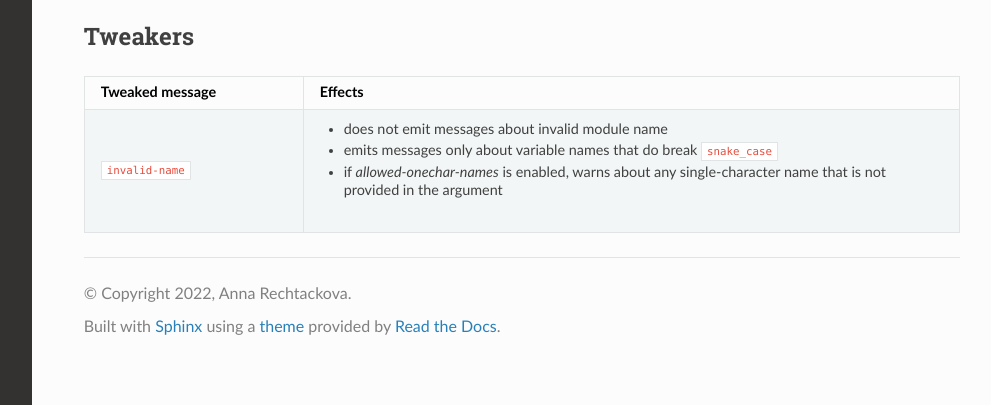
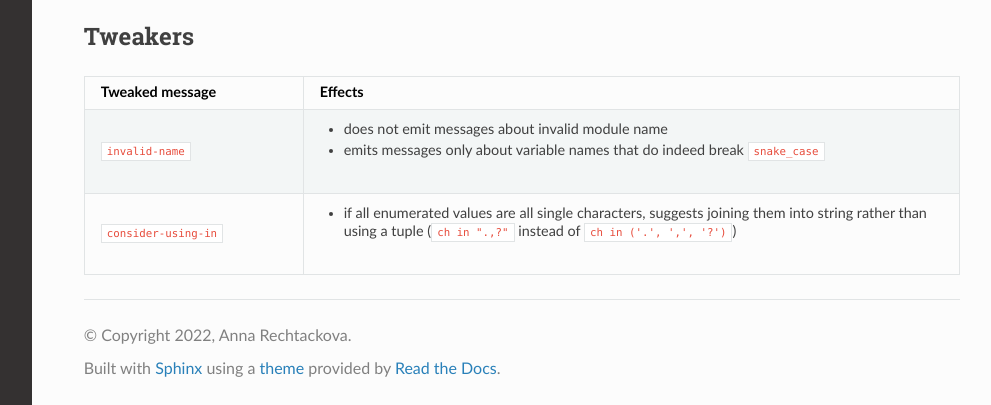
Before and after one commit to GiraffeReversed/edulint, a Sphinx documentation site: the page built from docs/source/index.rst, in a window 1280 px wide and 900 px high, scrolled down 2243 px, cut to the strip 495-900 px from the top of the window. Shown: the whole strip, without its empty margins (268-1259 px from the left). Built offline with Sphinx 7.4.7 and the Read the Docs theme 2.0.0, drawn with Linux system fonts in a browser that asks for light colours; cross-references to code outside the pages are shown as plain code.

Commit message:
docs: update tweakers description

```diff
--- a/docs/source/index.rst
+++ b/docs/source/index.rst
@@ -129,8 +129,10 @@ Tweakers
    * - :link_pylint:`invalid-name`
      -
       * does not emit messages about invalid module name
-      * emits messages only about variable names that do break :code:`snake_case`
-      * if `allowed-onechar-names` is enabled, warns about any single-character name that is not provided in the argument
+      * emits messages only about variable names that do indeed break :code:`snake_case`
+   * - :link_pylint:`consider-using-in`
+     -
+      * if all enumerated values are all single characters, suggests joining them into string rather than using a tuple (:code:`ch in ".,?"` instead of :code:`ch in ('.', ',', '?')`)
 
 .. Indices and tables
 .. ------------------
```
